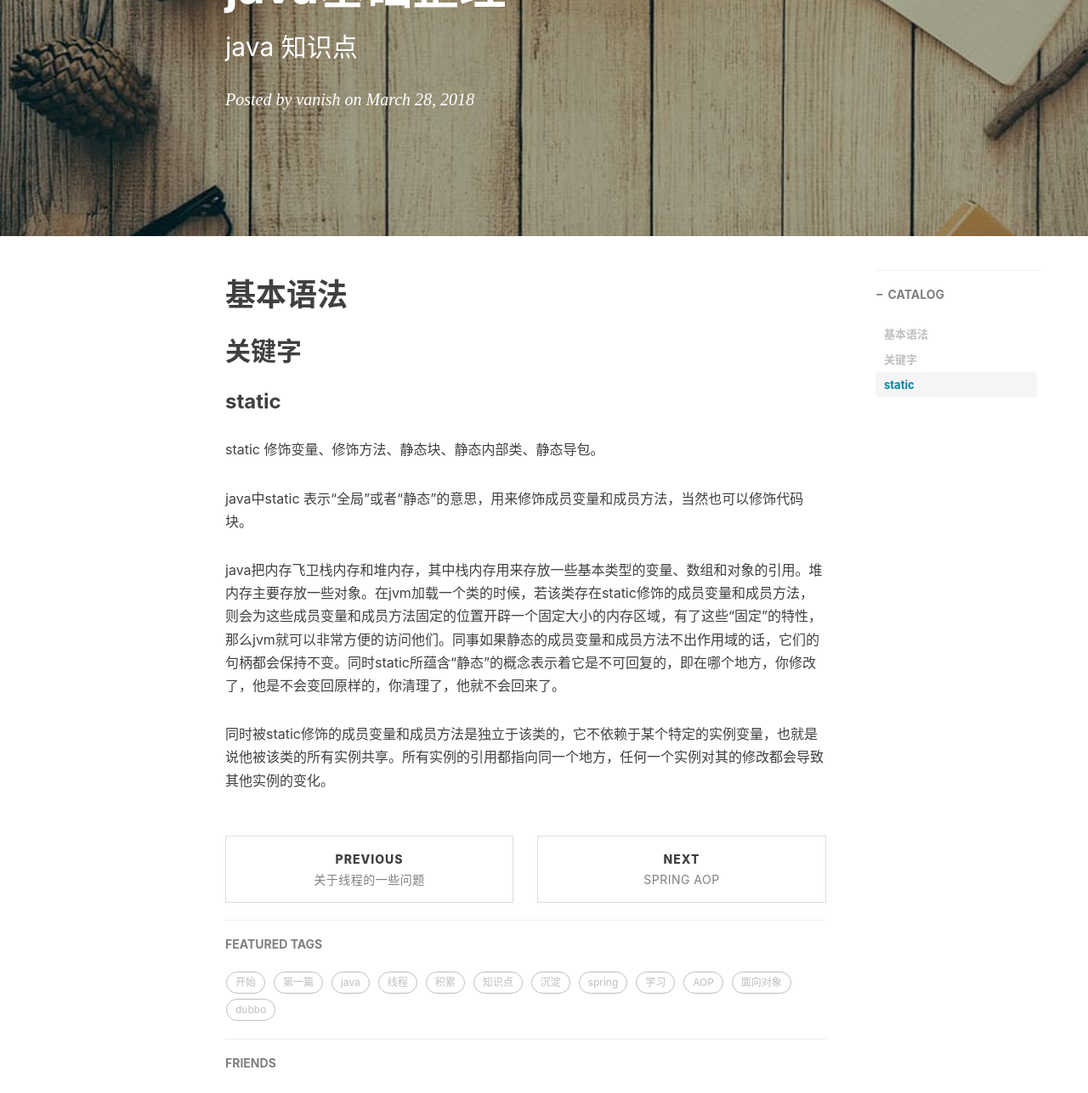
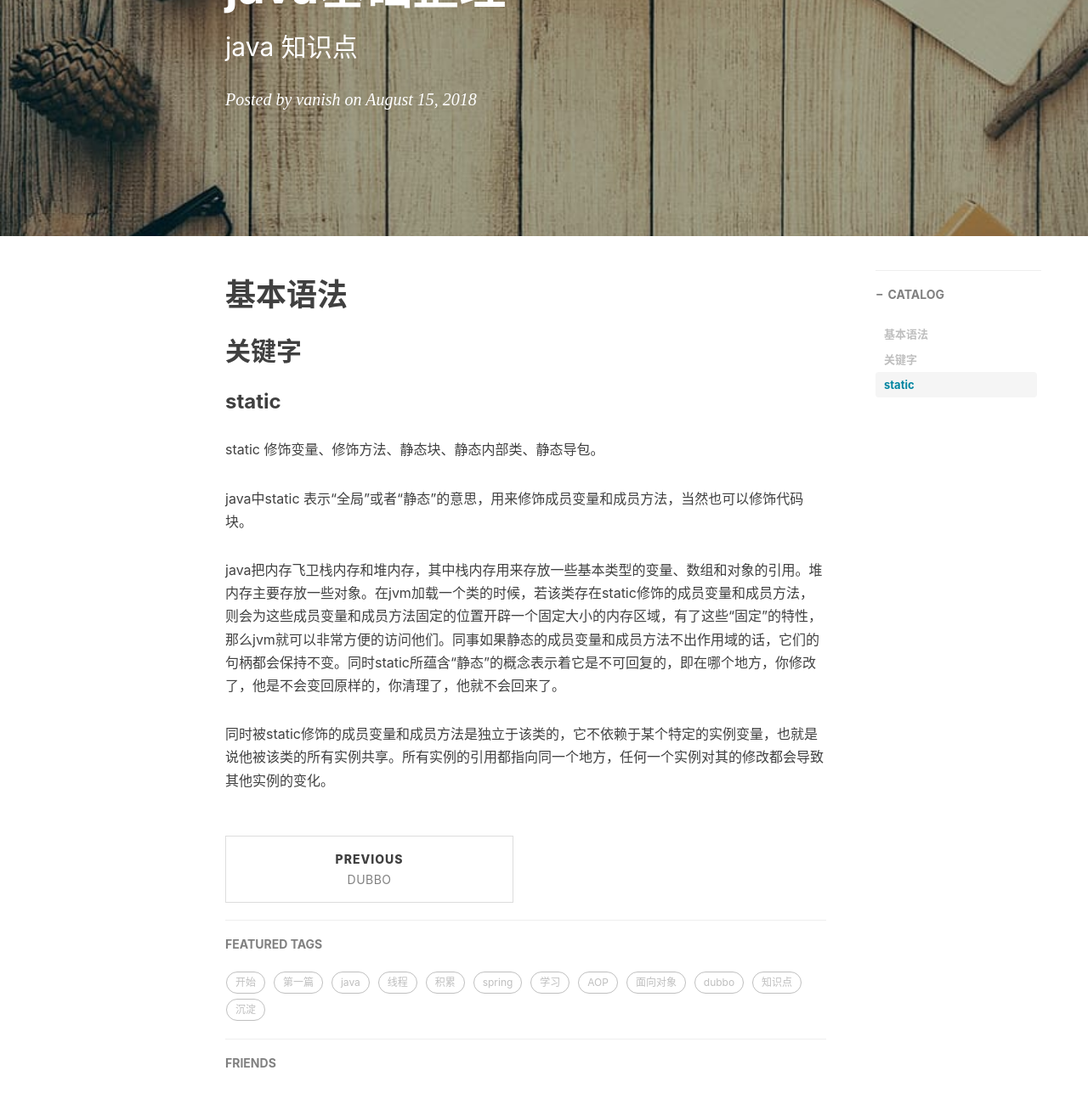
Before and after one commit to vanishma/vanishma.github.io, a Jekyll site: the page built from _posts/2018-8-15-java基础整理.md, in a window 1280 px wide. Shown: the part 245-1532 px from the top of the page at 85% size. Built offline with Jekyll 4.4.1, drawn with Linux system fonts in a browser that asks for light colours; nearby versions of some CDN libraries; comment, search, counter and statistics services are not loaded.

Commit message:
修改日期

```diff
--- a/_posts/2018-8-15-java基础整理.md
+++ b/_posts/2018-8-15-java基础整理.md
@@ -2,7 +2,7 @@
 layout: post
 title: java基础整理
 subtitle: java 知识点
-date: 2018-3-28
+date: 2018-8-15
 author: vanish
 header-img: img/post-bg-ios9-web.jpg
 catalog: true
```
